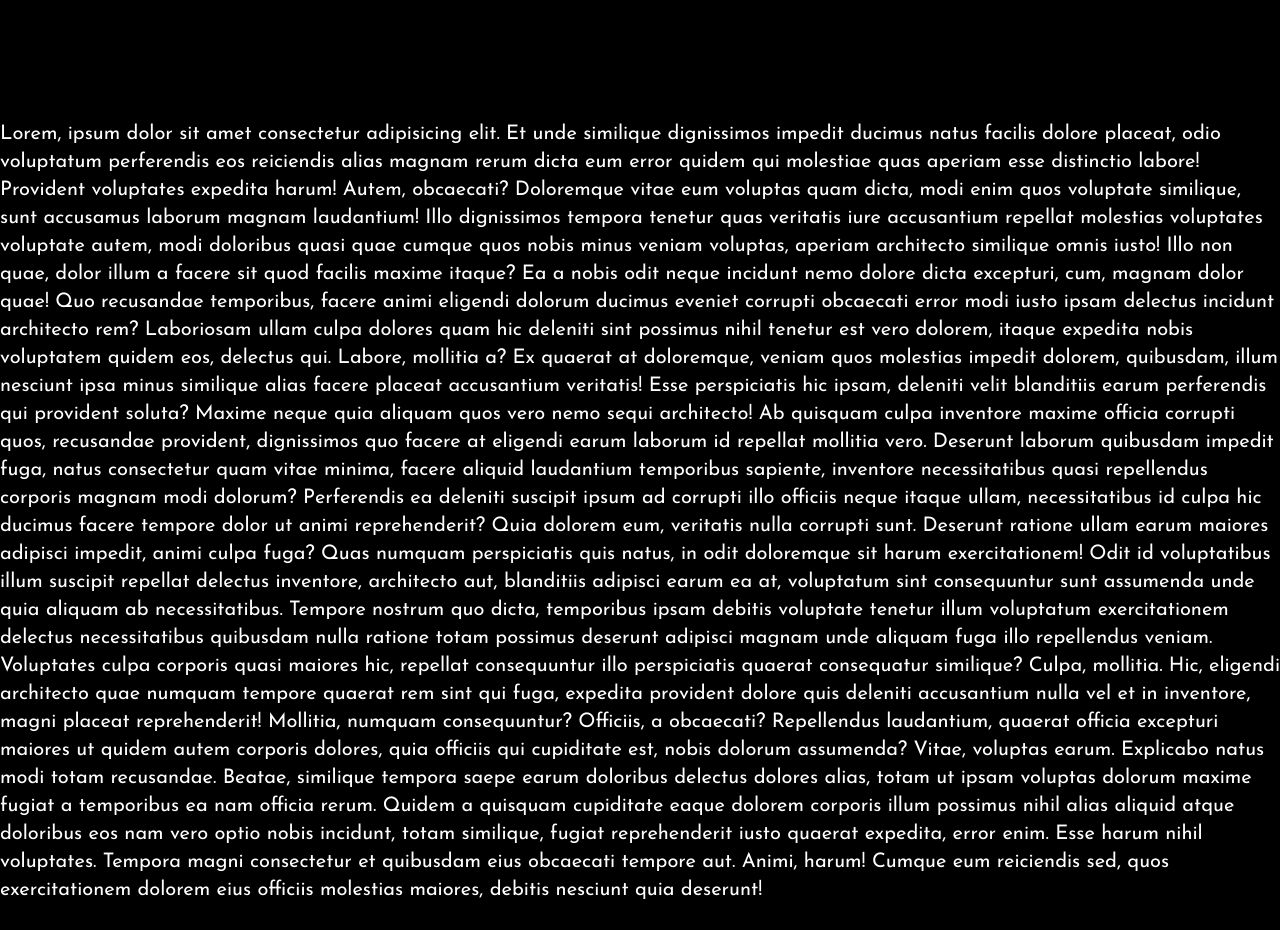
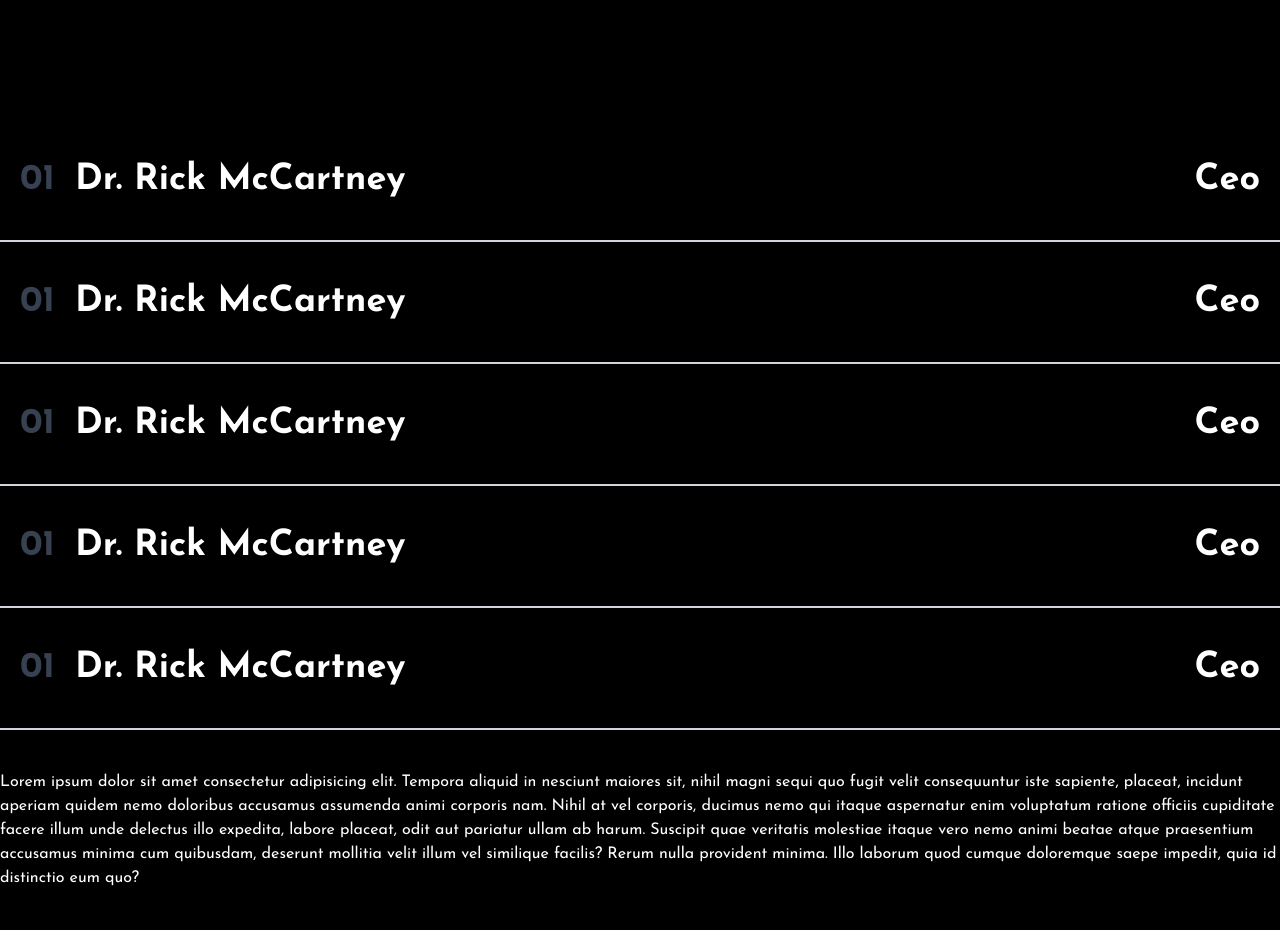
Before and after one commit to samrat87573015/Significo, a website: page index.html in a window 1280 px wide. Shown: the part 6180-7110 px from the top of the page. Before the commit the page ends 7084 px from the top, so only its background shows below. Drawn offline with nearby package versions, Linux system fonts and the light colour scheme.

Commit message:
team area done

```diff
--- a/app.js
+++ b/app.js
@@ -40,6 +40,7 @@ function heroAnimation(){
 
 heroAnimation()
 
+function scollSliderAnimation(){
     gsap.to(".slider_item",{
         scrollTrigger: {
             trigger: ".scrol_slider_area",
@@ -50,3 +51,26 @@ gsap.to(".slider_item",{
         xPercent: -200,
         ease: Power4,
     })
+}
+scollSliderAnimation();
+
+let teamItem = document.querySelectorAll(".team_item");
+
+teamItem.forEach(function(el){
+    el.addEventListener("mousemove", function(dets){
+        let teamImg = this.querySelector(".team_img");
+        gsap.to(teamImg, {
+            x: gsap.utils.mapRange(0, window.innerWidth, -200, 200, dets.clientX),
+            opacity: 1,
+            ease: Power4,
+            duration: 0.5,
+        })
+    });
+
+    el.addEventListener("mouseleave", function(dets){
+        let teamImg = this.querySelector(".team_img");
+        gsap.to(teamImg, {
+            opacity: 0,
+        })
+    });
+})
--- a/css/custom.css
+++ b/css/custom.css
@@ -13,3 +13,18 @@ body[theme=salmon] .section{
 .video_div{
     clip-path: circle(var(--clip) at 50% 50%);
 }
+
+.team_content::before{
+    position: absolute;
+    content: "";
+    background: rgb(32, 32, 228);
+    width: 100%;
+    height: 100%;
+    left: 0;
+    right: 0;
+    bottom: -100%;
+    transition: .2s;
+}
+.team_item:hover .team_content::before{
+    bottom: 0;
+}
--- a/index.html
+++ b/index.html
@@ -710,67 +710,83 @@
         </div>
       </section>
 
-      <footer class="section">
-        <p class="text-xl">
-          Lorem, ipsum dolor sit amet consectetur adipisicing elit. Et unde
-          similique dignissimos impedit ducimus natus facilis dolore placeat,
-          odio voluptatum perferendis eos reiciendis alias magnam rerum dicta
-          eum error quidem qui molestiae quas aperiam esse distinctio labore!
-          Provident voluptates expedita harum! Autem, obcaecati? Doloremque
-          vitae eum voluptas quam dicta, modi enim quos voluptate similique,
-          sunt accusamus laborum magnam laudantium! Illo dignissimos tempora
-          tenetur quas veritatis iure accusantium repellat molestias voluptates
-          voluptate autem, modi doloribus quasi quae cumque quos nobis minus
-          veniam voluptas, aperiam architecto similique omnis iusto! Illo non
-          quae, dolor illum a facere sit quod facilis maxime itaque? Ea a nobis
-          odit neque incidunt nemo dolore dicta excepturi, cum, magnam dolor
-          quae! Quo recusandae temporibus, facere animi eligendi dolorum ducimus
-          eveniet corrupti obcaecati error modi iusto ipsam delectus incidunt
-          architecto rem? Laboriosam ullam culpa dolores quam hic deleniti sint
-          possimus nihil tenetur est vero dolorem, itaque expedita nobis
-          voluptatem quidem eos, delectus qui. Labore, mollitia a? Ex quaerat at
-          doloremque, veniam quos molestias impedit dolorem, quibusdam, illum
-          nesciunt ipsa minus similique alias facere placeat accusantium
-          veritatis! Esse perspiciatis hic ipsam, deleniti velit blanditiis
-          earum perferendis qui provident soluta? Maxime neque quia aliquam quos
-          vero nemo sequi architecto! Ab quisquam culpa inventore maxime officia
-          corrupti quos, recusandae provident, dignissimos quo facere at
-          eligendi earum laborum id repellat mollitia vero. Deserunt laborum
-          quibusdam impedit fuga, natus consectetur quam vitae minima, facere
-          aliquid laudantium temporibus sapiente, inventore necessitatibus quasi
-          repellendus corporis magnam modi dolorum? Perferendis ea deleniti
-          suscipit ipsum ad corrupti illo officiis neque itaque ullam,
-          necessitatibus id culpa hic ducimus facere tempore dolor ut animi
-          reprehenderit? Quia dolorem eum, veritatis nulla corrupti sunt.
-          Deserunt ratione ullam earum maiores adipisci impedit, animi culpa
-          fuga? Quas numquam perspiciatis quis natus, in odit doloremque sit
-          harum exercitationem! Odit id voluptatibus illum suscipit repellat
-          delectus inventore, architecto aut, blanditiis adipisci earum ea at,
-          voluptatum sint consequuntur sunt assumenda unde quia aliquam ab
-          necessitatibus. Tempore nostrum quo dicta, temporibus ipsam debitis
-          voluptate tenetur illum voluptatum exercitationem delectus
-          necessitatibus quibusdam nulla ratione totam possimus deserunt
-          adipisci magnam unde aliquam fuga illo repellendus veniam. Voluptates
-          culpa corporis quasi maiores hic, repellat consequuntur illo
-          perspiciatis quaerat consequatur similique? Culpa, mollitia. Hic,
-          eligendi architecto quae numquam tempore quaerat rem sint qui fuga,
-          expedita provident dolore quis deleniti accusantium nulla vel et in
-          inventore, magni placeat reprehenderit! Mollitia, numquam
-          consequuntur? Officiis, a obcaecati? Repellendus laudantium, quaerat
-          officia excepturi maiores ut quidem autem corporis dolores, quia
-          officiis qui cupiditate est, nobis dolorum assumenda? Vitae, voluptas
-          earum. Explicabo natus modi totam recusandae. Beatae, similique
-          tempora saepe earum doloribus delectus dolores alias, totam ut ipsam
-          voluptas dolorum maxime fugiat a temporibus ea nam officia rerum.
-          Quidem a quisquam cupiditate eaque dolorem corporis illum possimus
-          nihil alias aliquid atque doloribus eos nam vero optio nobis incidunt,
-          totam similique, fugiat reprehenderit iusto quaerat expedita, error
-          enim. Esse harum nihil voluptates. Tempora magni consectetur et
-          quibusdam eius obcaecati tempore aut. Animi, harum! Cumque eum
-          reiciendis sed, quos exercitationem dolorem eius officiis molestias
-          maiores, debitis nesciunt quia deserunt!
-        </p>
+      <section class="team_area section">
+        <div class="container">
+          <div class="team_wrapper">
+            <div class="team_item group relative">
+              <div class="team_content relative py-10 px-5 border-b-2 border-gray-300  flex items-center justify-between overflow-hidden">
+                <div class="team_index flex items-center gap-5 relative z-10">
+                  <span class="text-4xl font-bold text-gray-700">01</span>
+                  <h2 class="font-bold text-4xl">Dr. Rick McCartney</h2>
+                </div>
+                <div class="team_position relative z-10">
+                  <span class="font-bold text-4xl">Ceo</span>
+                </div>
+              </div>
+              <div class="team_img w-[200px] h-[200px] bg-red-500 rounded-full absolute top-1/2 left-1/2 -translate-y-1/2 -translate-x-1/2 opacity-0">
+              </div>
+            </div>
+            <div class="team_item group relative">
+              <div class="team_content relative py-10 px-5 border-b-2 border-gray-300  flex items-center justify-between overflow-hidden">
+                <div class="team_index flex items-center gap-5 relative z-10">
+                  <span class="text-4xl font-bold text-gray-700">01</span>
+                  <h2 class="font-bold text-4xl">Dr. Rick McCartney</h2>
+                </div>
+                <div class="team_position relative z-10">
+                  <span class="font-bold text-4xl">Ceo</span>
+                </div>
+              </div>
+              <div class="team_img w-[200px] h-[200px] bg-red-500 rounded-full absolute top-1/2 left-1/2 -translate-y-1/2 -translate-x-1/2 opacity-0">
+              </div>
+            </div>
+            <div class="team_item group relative">
+              <div class="team_content relative py-10 px-5 border-b-2 border-gray-300  flex items-center justify-between overflow-hidden">
+                <div class="team_index flex items-center gap-5 relative z-10">
+                  <span class="text-4xl font-bold text-gray-700">01</span>
+                  <h2 class="font-bold text-4xl">Dr. Rick McCartney</h2>
+                </div>
+                <div class="team_position relative z-10">
+                  <span class="font-bold text-4xl">Ceo</span>
+                </div>
+              </div>
+              <div class="team_img w-[200px] h-[200px] bg-red-500 rounded-full absolute top-1/2 left-1/2 -translate-y-1/2 -translate-x-1/2 opacity-0">
+              </div>
+            </div>
+            <div class="team_item group relative">
+              <div class="team_content relative py-10 px-5 border-b-2 border-gray-300  flex items-center justify-between overflow-hidden">
+                <div class="team_index flex items-center gap-5 relative z-10">
+                  <span class="text-4xl font-bold text-gray-700">01</span>
+                  <h2 class="font-bold text-4xl">Dr. Rick McCartney</h2>
+                </div>
+                <div class="team_position relative z-10">
+                  <span class="font-bold text-4xl">Ceo</span>
+                </div>
+              </div>
+              <div class="team_img w-[200px] h-[200px] bg-red-500 rounded-full absolute top-1/2 left-1/2 -translate-y-1/2 -translate-x-1/2 opacity-0">
+              </div>
+            </div>
+            <div class="team_item group relative">
+              <div class="team_content relative py-10 px-5 border-b-2 border-gray-300  flex items-center justify-between overflow-hidden">
+                <div class="team_index flex items-center gap-5 relative z-10">
+                  <span class="text-4xl font-bold text-gray-700">01</span>
+                  <h2 class="font-bold text-4xl">Dr. Rick McCartney</h2>
+                </div>
+                <div class="team_position relative z-10">
+                  <span class="font-bold text-4xl">Ceo</span>
+                </div>
+              </div>
+              <div class="team_img w-[200px] h-[200px] bg-red-500 rounded-full absolute top-1/2 left-1/2 -translate-y-1/2 -translate-x-1/2 opacity-0">
+              </div>
+            </div>
+          </div>
+        </div>
+      </section>
+
+
+      <footer class="section py-10" >
+        Lorem ipsum dolor sit amet consectetur adipisicing elit. Tempora aliquid in nesciunt maiores sit, nihil magni sequi quo fugit velit consequuntur iste sapiente, placeat, incidunt aperiam quidem nemo doloribus accusamus assumenda animi corporis nam. Nihil at vel corporis, ducimus nemo qui itaque aspernatur enim voluptatum ratione officiis cupiditate facere illum unde delectus illo expedita, labore placeat, odit aut pariatur ullam ab harum. Suscipit quae veritatis molestiae itaque vero nemo animi beatae atque praesentium accusamus minima cum quibusdam, deserunt mollitia velit illum vel similique facilis? Rerum nulla provident minima. Illo laborum quod cumque doloremque saepe impedit, quia id distinctio eum quo?
       </footer>
+
     </main>
 
     <script src="https://cdnjs.cloudflare.com/ajax/libs/gsap/3.12.5/gsap.min.js"></script>
```
Also changed, not shown: css/main.css. Lines whose indentation alone changed are shown as unchanged.
